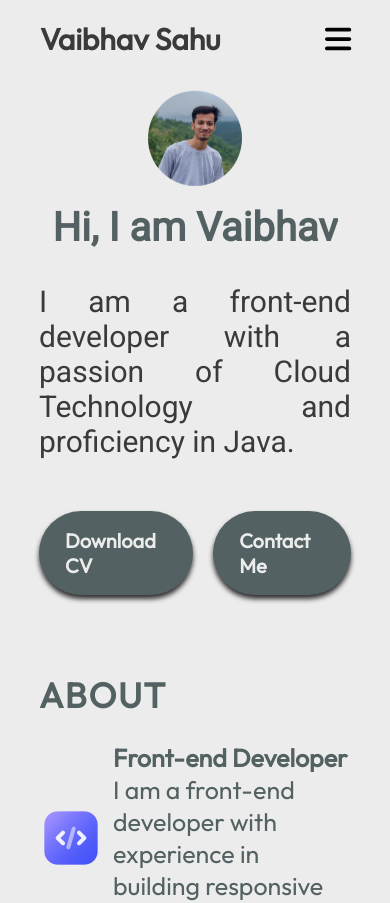
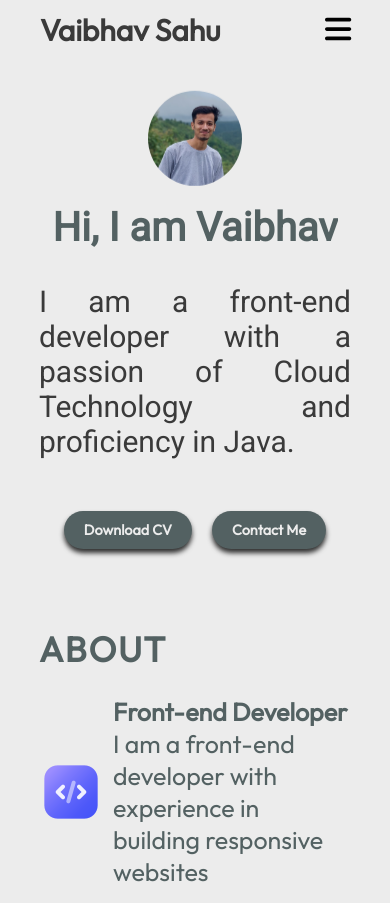
Before and after one commit to VaibhavSahu19/my-portfolio, a React (Vite) app: page / in a window 390 px wide. Shown: the top 903 px of the page. Built offline with nearby package versions, Linux system fonts and the light colour scheme.

Commit message:
revoking changes

```diff
--- a/src/App.jsx
+++ b/src/App.jsx
@@ -1,4 +1,4 @@
-import React from 'react'
+import React, { useState } from 'react'
 import styles from "./App.module.css"
 import { Navbar } from './Components/Navbar/Navbar'
 import { Hero } from './Components/Hero/Hero'
@@ -9,14 +9,34 @@ import { Contact } from './Components/Contact/Contact'
 
 
 export default function App() {
+  const [isDark, setIsDark] = useState(false);
+
   return (
     <div className={styles.App}>
-      <Navbar />
-      <Hero />
-      <About />
-      <Experience />
-      <Projects />
-      <Contact />
+      <Navbar
+        isDark = {isDark}
+        changeMode = {setIsDark}
+        />
+      <Hero
+        isDark = {isDark}
+        changeMode = {setIsDark}
+        />
+      <About
+        isDark = {isDark}
+        changeMode = {setIsDark}
+        />
+      <Experience
+        isDark = {isDark}
+        changeMode = {setIsDark}
+        />
+      <Projects
+        isDark = {isDark}
+        changeMode = {setIsDark}
+        />
+      <Contact
+        isDark = {isDark}
+        changeMode = {setIsDark}
+        />
     </div>
   )
 }
--- a/src/Components/About/About.jsx
+++ b/src/Components/About/About.jsx
@@ -2,7 +2,7 @@ import React from 'react'
 import { getImageUrl } from '../../utils'
 import styles from "./About.module.css"
 
-export const About = () => {
+export const About = (props) => {
   return (
     <section className={styles.container} id='about'>
         <h2 className={styles.title}>ABOUT</h2>
--- a/src/Components/Contact/Contact.jsx
+++ b/src/Components/Contact/Contact.jsx
@@ -31,8 +31,6 @@ export const Contact = () => {
                     /VaibhavSahu19
                 </a>
             </div>
-
-
         </div>
     </footer>
   )
--- a/src/Components/Experience/Experience.jsx
+++ b/src/Components/Experience/Experience.jsx
@@ -17,7 +17,8 @@ import history from "../../data/history.json"
 //   ]
 
 
-export const Experience = () => {
+export const Experience = (props) => {
+
     const skillsArr = skills.map((skill, id) =>{
         return <div key={id} className={styles.skill}>
             <div className={styles.skillImgContainer}>
--- a/src/Components/Hero/Hero.module.css
+++ b/src/Components/Hero/Hero.module.css
@@ -81,34 +81,6 @@
     }
 }
 
-.topBlur{
-    position: absolute;
-    width: 50vw;
-    height: 50vw;
-    min-width: 350px;
-    min-height: 350px;
-    top: -128px;
-    left: 10vw;
-    border-radius: 764px;
-    background: rgba(25, 55, 109, 0.7);
-    filter: blur(100px);
-    z-index: 0;
-}
-
-.bottomBlur{
-    position: absolute;
-    width: 70vw;
-    height: 50vw;
-    min-width: 350px;
-    min-height: 250px;
-    top: 246px;
-    left: 25vw;
-    border-radius: 764px;
-    background: rgba(25, 55, 109, 0.7);
-    filter: blur(100px);
-    z-index: -1;
-}
-
 @media screen and (max-width: 830px){
     .container{
         flex-direction: column-reverse;
@@ -117,6 +89,11 @@
     .title{
         font-size: 40px;
         margin-top: 20px;
+    }
+
+    .contactBtn{
+        font-size: 90%;
+        padding: 10px 20px;
     }
 
     .description{
--- a/src/Components/Navbar/Navbar.jsx
+++ b/src/Components/Navbar/Navbar.jsx
@@ -2,9 +2,10 @@ import React,{ useState, useEffect } from 'react'
 import styles from "./Navbar.module.css"
 import {getImageUrl} from "../../utils.js"
 import { FontAwesomeIcon } from '@fortawesome/react-fontawesome'
-import { faBars, faXmark } from '@fortawesome/free-solid-svg-icons'
+import { faBars, faXmark, faSun, faMoon } from '@fortawesome/free-solid-svg-icons'
 
-export const Navbar = () => {
+
+export const Navbar = (props) => {
     const [menuOpen, setMenuOpen] = useState(false);
     const [isScrolled, setIsScrolled] = useState(false);
 
@@ -22,10 +23,12 @@ export const Navbar = () => {
     }, []);
 
   return (
-    <nav className={`${styles.navbar} ${styles.fixed} ${isScrolled && styles.scrolled}`}>
-        <a href="/" className={`${styles.title} ${isScrolled && styles.scrolled}`}>
-            Vaibhav Sahu
-        </a>
+    <nav className={`${styles.navbar} ${styles.fixed} ${isScrolled && styles.scrolled} ${props.isDark && styles.dark}`}>
+        <div className={styles.homeBtn}>
+            <a href="/" className={`${styles.title} ${isScrolled && styles.scrolled}`}>
+                Vaibhav Sahu
+            </a>
+        </div>
         <div className={styles.menu}>
             <div onClick={() => {
                 setMenuOpen(!menuOpen);
--- a/src/Components/Navbar/Navbar.module.css
+++ b/src/Components/Navbar/Navbar.module.css
@@ -9,6 +9,7 @@
     z-index: 1;
     padding: 20px 40px;
     transition: background-color 0.6s ease-in-out;
+    transition: box-shadow 0.3s ease-in-out;
     height: 60px;
 }
 
@@ -90,10 +91,12 @@
     .navbar{
         flex-direction: column;
         align-items: flex-start;
+        justify-content: center;
     }
 
     .menu{
         position: absolute;
+        top: 10px;
         right: 0;
         margin-right: 10%;
         flex-direction: column;
```
